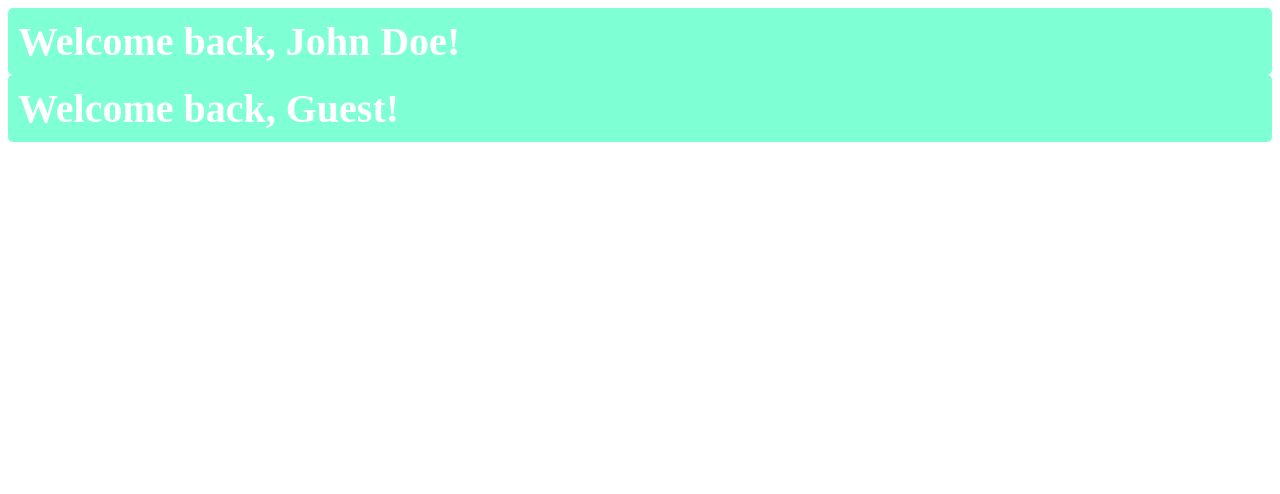
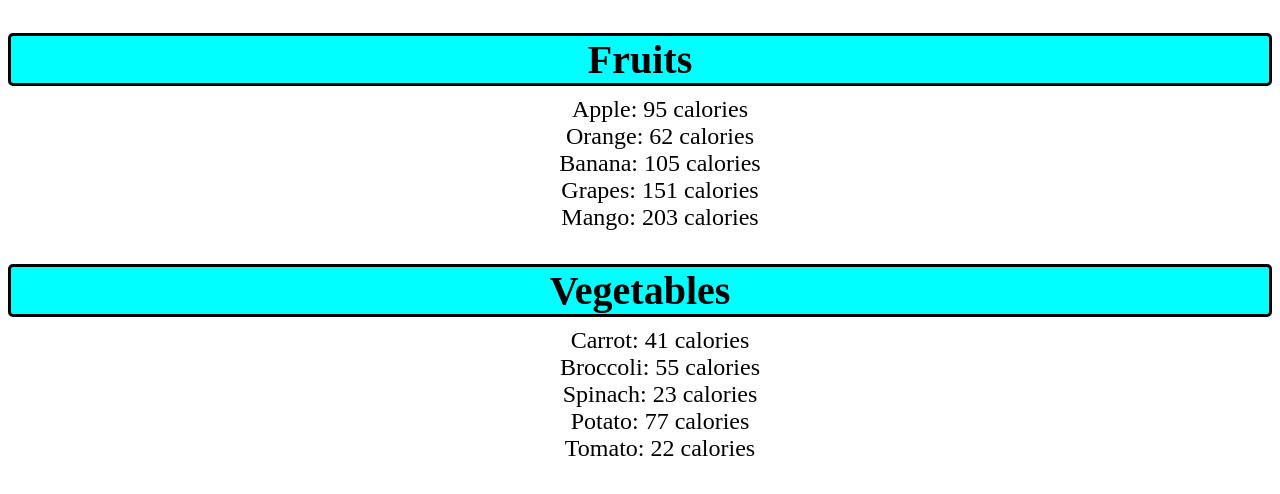
Before and after one commit to Thoriqfm/react-journey, a React (Vite) app in the folder my-react-app/: page / in a window 1280 px wide. Shown: the top 494 px of the page. Built offline with nearby package versions, Linux system fonts and the light colour scheme.

Commit message:
render lists

```diff
--- a/my-react-app/src/App.jsx
+++ b/my-react-app/src/App.jsx
@@ -1,12 +1,27 @@
-// Conditional rendering
-
-import UserGreeting from "./UserGreeting";
+// Render lists
+import List from './List';
 
 function App() {
+  const fruit = [
+        {id: 1, name: 'Apple', calories: 95},
+        {id: 2, name: 'Orange', calories: 62},
+        {id: 3, name: 'Banana', calories: 105},
+        {id: 4, name: 'Grapes', calories: 151},
+        {id: 5, name: 'Mango', calories: 203}
+    ];
+
+  const vegetable = [
+        {id: 1, name: 'Carrot', calories: 41},
+        {id: 2, name: 'Broccoli', calories: 55},
+        {id: 3, name: 'Spinach', calories: 23},
+        {id: 4, name: 'Potato', calories: 77},
+        {id: 5, name: 'Tomato', calories: 22}
+    ];
+
   return (
     <>
-      <UserGreeting isLoggedIn={true} username="John Doe" />
-      <UserGreeting isLoggedIn={true} />
+      {fruit.length > 0 && <List items={fruit} category="Fruits" />}
+      {vegetable.length > 0 && <List items={vegetable} category="Vegetables" />}
     </>
   )
 }
--- /dev/null
+++ b/my-react-app/src/List.jsx
@@ -0,0 +1,31 @@
+import PropTypes from 'prop-types';
+
+List.propTypes = {
+    category: PropTypes.string,
+    items: PropTypes.arrayOf(PropTypes.shape({
+        id: PropTypes.number.isRequired,
+        name: PropTypes.string.isRequired,
+        calories: PropTypes.number.isRequired,
+    }))
+}
+
+function List(props) {
+    const {
+        category = "Category",
+        items = [],
+    } = props;
+
+    const listItems = items.map(item => (
+        <li key={item.id}>
+            {item.name}: {item.calories} calories
+        </li>
+    ))
+
+    return (
+        <>
+            <h2 className="list-category">{category}</h2>
+            <ul className="list-item">{listItems}</ul>
+        </>
+    )
+}
+export default List;
--- a/my-react-app/src/UserGreeting.jsx
+++ /dev/null
@@ -1,33 +0,0 @@
-// import PropTypes from 'prop-types';
-
-// function UserGreeting(props) {
-//     // if (props.isLoggedIn) {
-//     //     return <h1>Welcome back, {props.username}!</h1>;
-//     // }
-//     // return <h1>Please sign up.</h1>;
-
-//     const welcomeMessage = <h1 className="welcome-message">Welcome back, {props.username}!</h1>;
-//     const loginMessage = <h1 className="login-message">Please sign up.</h1>;
-
-//     return(props.isLoggedIn ? welcomeMessage : loginMessage);
-// }
-
-// UserGreeting.propTypes = {
-//     isLoggedIn: PropTypes.bool,
-//     username: PropTypes.string
-// }
-
-function UserGreeting({
-    isLoggedIn = false,
-    username = 'Guest'
-}) {
-    const welcomeMessage = <h1 className="welcome-message">Welcome back, {username}!</h1>;
-    const loginMessage = <h1 className="login-message">Please sign up.</h1>;
-
-    return (
-        isLoggedIn ? welcomeMessage : loginMessage
-    )
-}
-
-
-export default UserGreeting;
--- a/my-react-app/src/index.css
+++ b/my-react-app/src/index.css
@@ -1,17 +1,22 @@
-.welcome-message {
-  font-size: 2.5em;
-  background-color: aquamarine;
-  color: white;
-  padding: 10px;
+.list-category {
+  font-size: 2.5rem;
+  font-weight: bold;
+  color: black;
+  margin-bottom: 10px;
+  text-align: center;
+  border: 3px solid;
   border-radius: 5px;
+  background-color: aqua
+}
+
+.list-item {
+  font-size: 1.5em;
+  list-style: none;
+  text-align: center;
   margin: 0;
 }
 
-.login-message {
-  font-size: 2.5em;
-  background-color: red;
-  color: white;
-  padding: 10px;
-  border-radius: 5px;
-  margin: 0;
+.list-item li:hover {
+  color: hsl(0, 0%, 45%);
+  cursor: pointer;
 }
```
